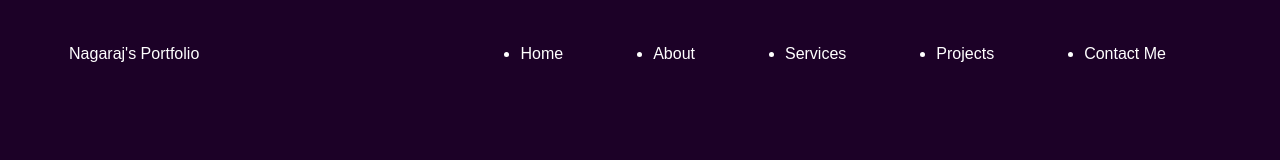
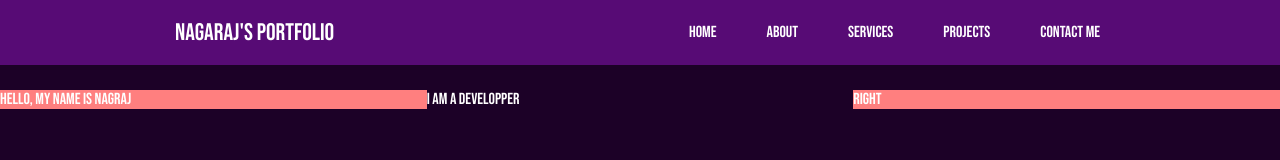
Before and after one commit to naamamaatra/portfolio-website, a plain HTML site: page index.html in a window 1280 px wide. Drawn offline with Linux system fonts and the light colour scheme.

Commit message:
first repo

```diff
--- a/index.html
+++ b/index.html
@@ -1,39 +1,76 @@
 <!DOCTYPE html>
 <html lang="en">
+
 <head>
     <meta charset="UTF-8">
     <meta name="viewport" content="width=device-width, initial-scale=1.0">
     <title>Nagaraj - Portfolio</title>
+    <link rel="preconnect" href="https://fonts.googleapis.com">
+    <link rel="preconnect" href="https://fonts.gstatic.com" crossorigin>
+    <link href="https://fonts.googleapis.com/css2?family=Bebas+Neue&display=swap" rel="stylesheet">
     <style>
-        *{
+        * {
             margin: 0;
             padding: 0;
-            font-family: 'Bebas',sans-serif ;
+            font-family: "Bebas Neue", sans-serif;
         }
-        body{
+
+        body {
             background-color: rgb(28, 1, 39);
             color: white;
         }
-        nav{
-        display: flex;
-        justify-content: space-around;
-        align-items: center;
+
+        nav {
+            display: flex;
+            justify-content: space-evenly;
+            align-items: center;
+            height: 65px;
+            background-color: rgb(87, 11, 117);
         }
-        nav ul{
+
+        nav ul {
             display: flex;
             justify-content: center;
         }
-        nav ul li{
-            list-style: ;
-            margin: 45px;
+
+        nav ul li {
+            list-style: none;
+            margin: 0 25px;
+        }
+
+        .left {
+            padding:0 20px;
+            font-size: 1.5rem;
+        }
+
+        .firstsection{
+           display: flex;
+           justify-content: space-around;
+           margin: 25px 0;
+        }
+
+        .firstsection div{
+
+            width: 35%;
+        }
+
+        .leftsection {
+            background-color: rgb(255, 127, 127);
+            width : 30px;
+        }
+
+        .rightsection{
+            background-color: rgb(255, 127, 127);
+            width : 30px;
         }
     </style>
 </head>
+
 <body>
-     <header>
+    <header>
         <nav>
-            <div class="right">Nagaraj's Portfolio</div>
-            <div class="left"></div>
+            <div class="left">Nagaraj's Portfolio</div>
+            <div class="right"></div>
             <ul>
                 <li>Home</li>
                 <li>About</li>
@@ -42,6 +79,20 @@
                 <li>Contact Me</li>
             </ul>
         </nav>
-     </header>
+    </header>
+
+
+    <main>
+        <section class="firstsection">
+            <div class="leftsection">
+                Hello, my name is Nagraj
+            </div>
+                <div>I am a developper</div>
+            <div class="rightsection">
+                right
+            </div>
+        </section>
+    </main>
 </body>
+
 </html>
```
